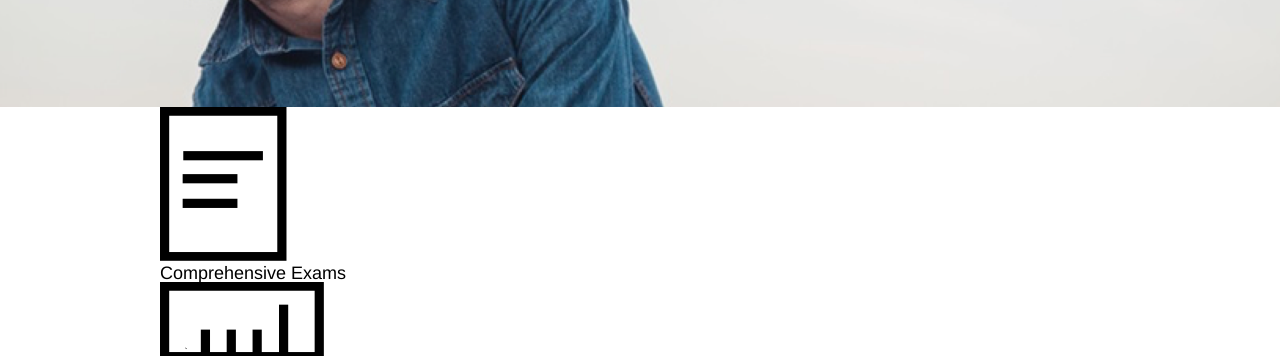
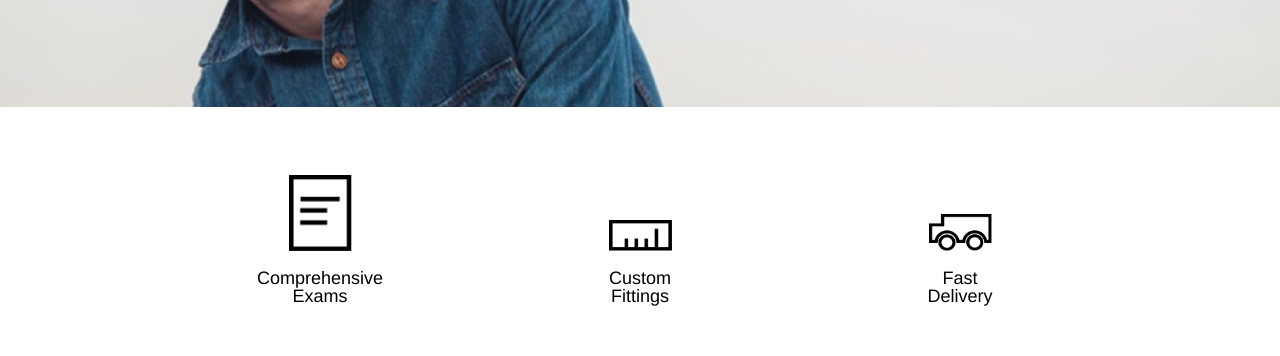
Before and after one commit to zuleta13/TortoiseshellOptics, a plain HTML site: page index.html in a window 1280 px wide. Shown: the part 433-789 px from the top of the page. Drawn offline with Linux system fonts and the light colour scheme.

Commit message:
Set services design styles.

```diff
--- a/resources/css/style.css
+++ b/resources/css/style.css
@@ -84,3 +84,32 @@ nav a {
   justify-content: center;
   align-items: center;
 }
+
+/* BOTTOM SECTION STYLES */
+.bottom-section {
+  margin-top: 3rem;
+  margin-bottom: 5rem;
+}
+.services,
+.info {
+  display: flex;
+  justify-content: space-around;
+}
+
+.service {
+  width: 5rem;
+  height: 8rem;
+  /* overflow: hidden; */
+  padding-bottom: 3rem;
+  text-align: center;
+  display: flex;
+  flex-wrap: wrap;
+  justify-content: center;
+  align-content: flex-end;
+}
+
+.service img {
+  width: 3.5rem;
+  padding-bottom: 1rem;
+  margin: 0 auto;
+}
```
